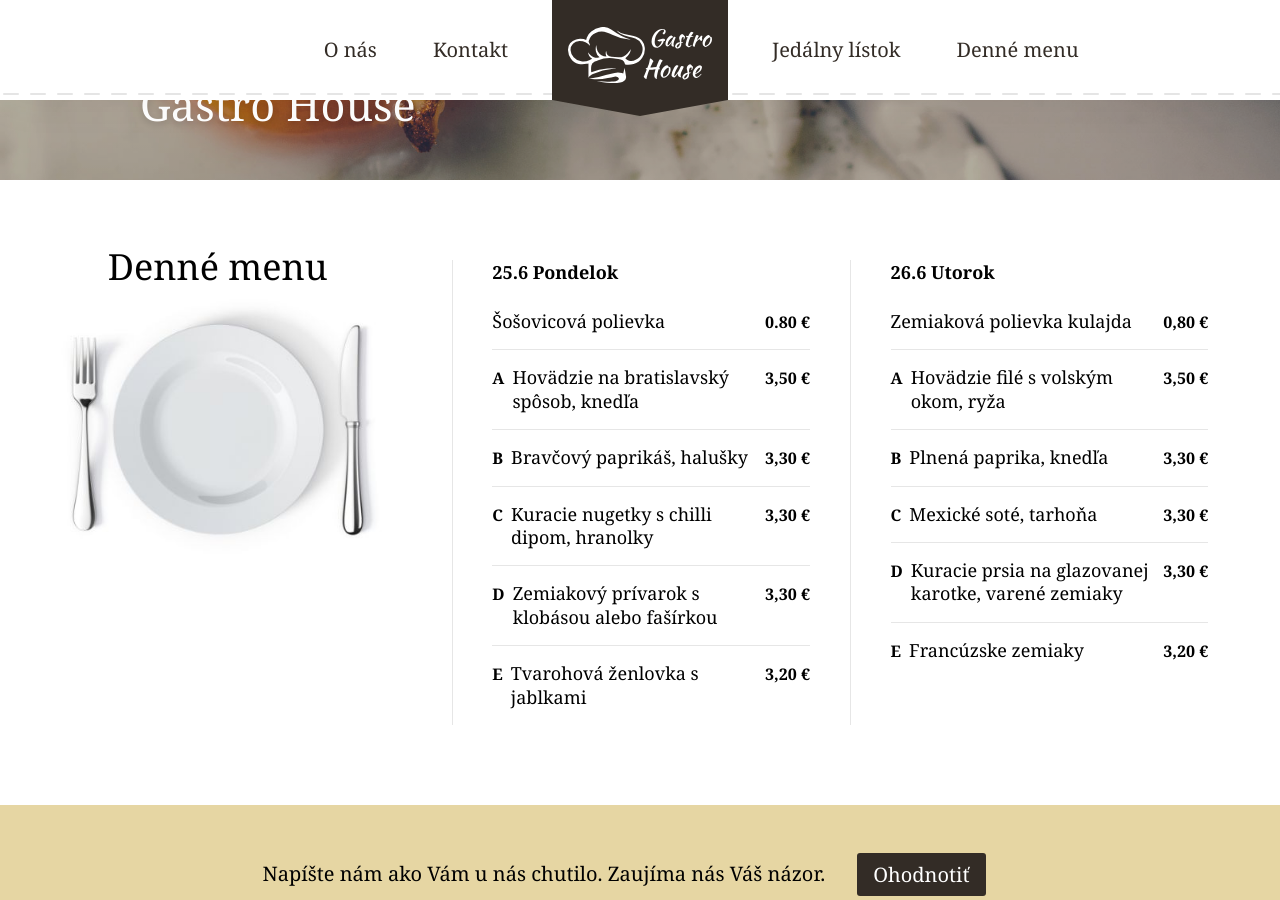
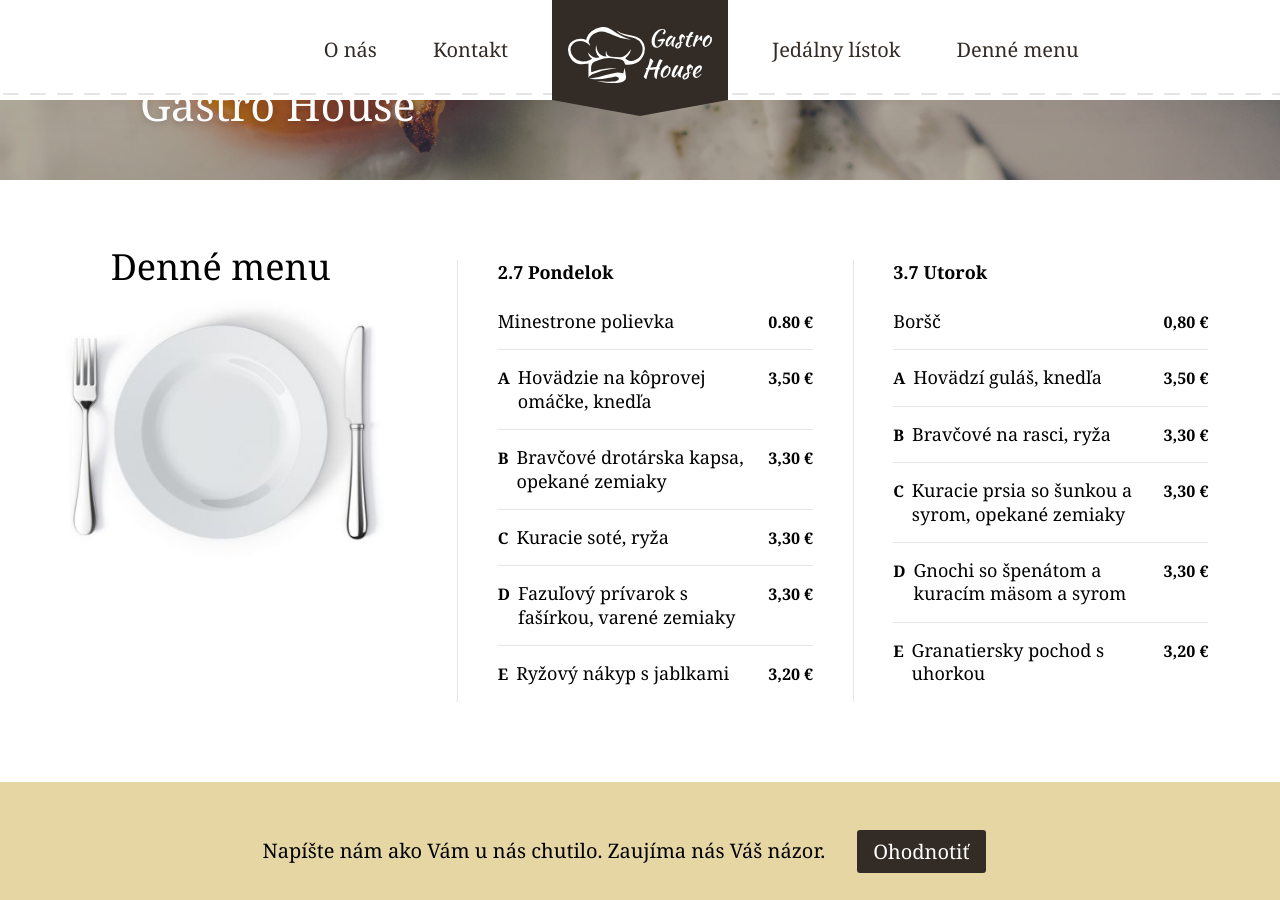
Before and after one commit to gastrohouse/web, a Jekyll site: the page built from _pages/home.html, in a window 1280 px wide and 900 px high, scrolled down 550 px. Built offline with Jekyll 4.4.1, drawn with Linux system fonts in a browser that asks for light colours.

Commit message:
Update from Forestry.io - Updated home.html

```diff
--- a/_pages/home.html
+++ b/_pages/home.html
@@ -2,44 +2,44 @@
 permalink: "/"
 layout: home
 menu:
-- day: 25.6 Pondelok
+- day: 2.7 Pondelok
   food:
-  - title: "Šošovicová polievka "
+  - title: 'Minestrone polievka '
     price: '0.80'
-  - title: Hovädzie na bratislavský spôsob, knedľa
+  - title: Hovädzie na kôprovej omáčke, knedľa
     mark: A
     price: '3,50'
-  - title: Bravčový paprikáš, halušky
+  - title: Bravčové drotárska kapsa, opekané zemiaky
     mark: B
     price: '3,30'
-  - title: Kuracie nugetky s chilli dipom, hranolky
+  - title: Kuracie soté, ryža
     mark: C
     price: '3,30'
-  - title: Zemiakový prívarok s klobásou alebo fašírkou
+  - title: Fazuľový prívarok s fašírkou, varené zemiaky
     mark: D
     price: '3,30'
-  - title: Tvarohová ženlovka s jablkami
+  - title: Ryžový nákyp s jablkami
     mark: E
     price: '3,20'
 - food:
-  - title: Zemiaková polievka kulajda
+  - title: Boršč
     price: 0,80
-  - title: Hovädzie filé s volským okom, ryža
+  - title: Hovädzí guláš, knedľa
     mark: A
     price: '3,50'
-  - title: Plnená paprika, knedľa
+  - title: Bravčové na rasci, ryža
     mark: B
     price: '3,30'
-  - title: Mexické soté, tarhoňa
+  - title: Kuracie prsia so šunkou a syrom, opekané zemiaky
     mark: C
     price: '3,30'
-  - title: Kuracie prsia na glazovanej karotke, varené zemiaky
+  - title: Gnochi so špenátom a kuracím mäsom a syrom
     mark: D
     price: '3,30'
   - mark: E
     price: '3,20'
-    title: Francúzske zemiaky
-  day: 26.6 Utorok
+    title: Granatiersky pochod s uhorkou
+  day: 3.7 Utorok
 intro:
   title: Gastro House
   perex: ''
```
Also changed, not shown: .forestry/settings.yml.
